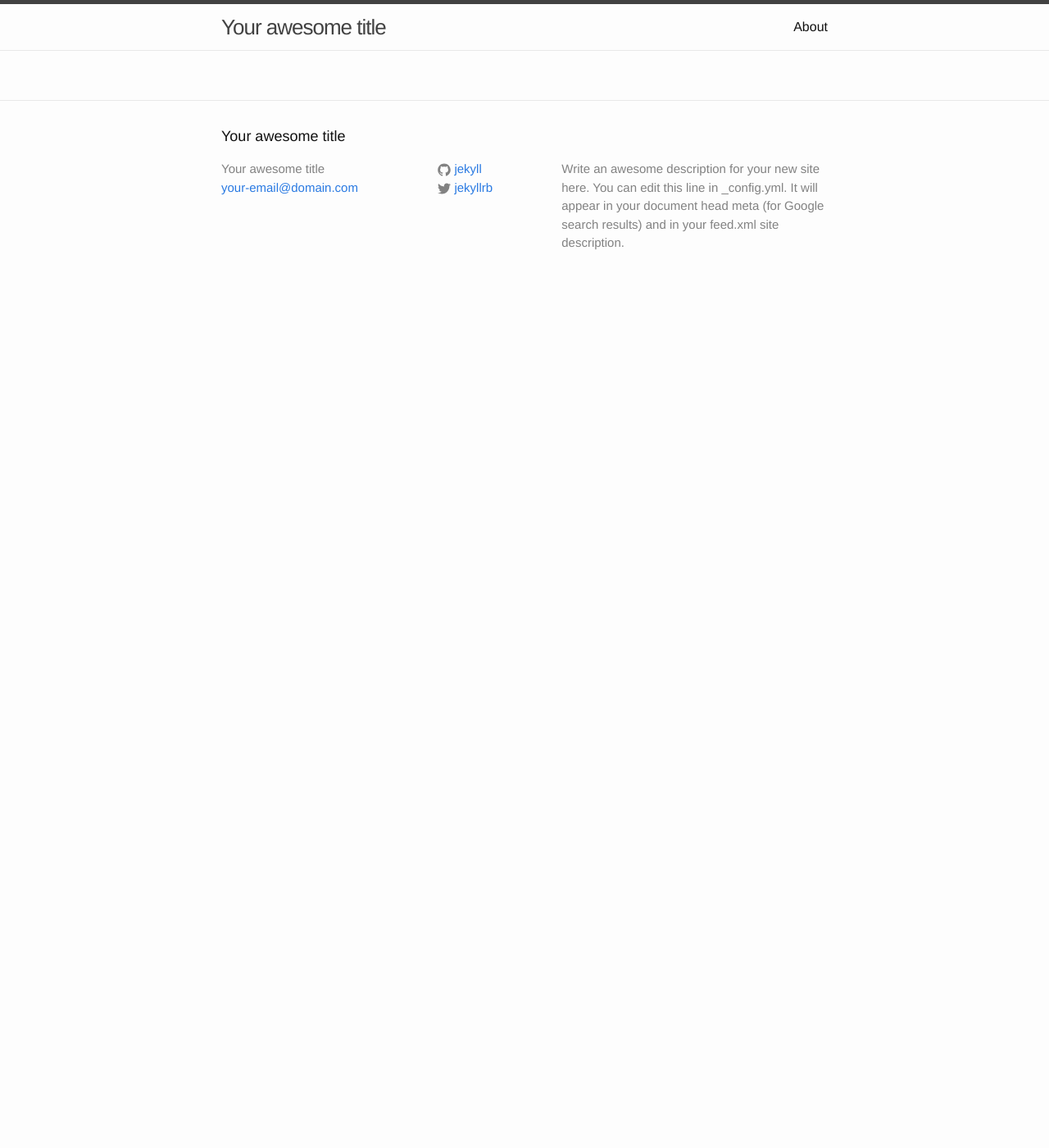
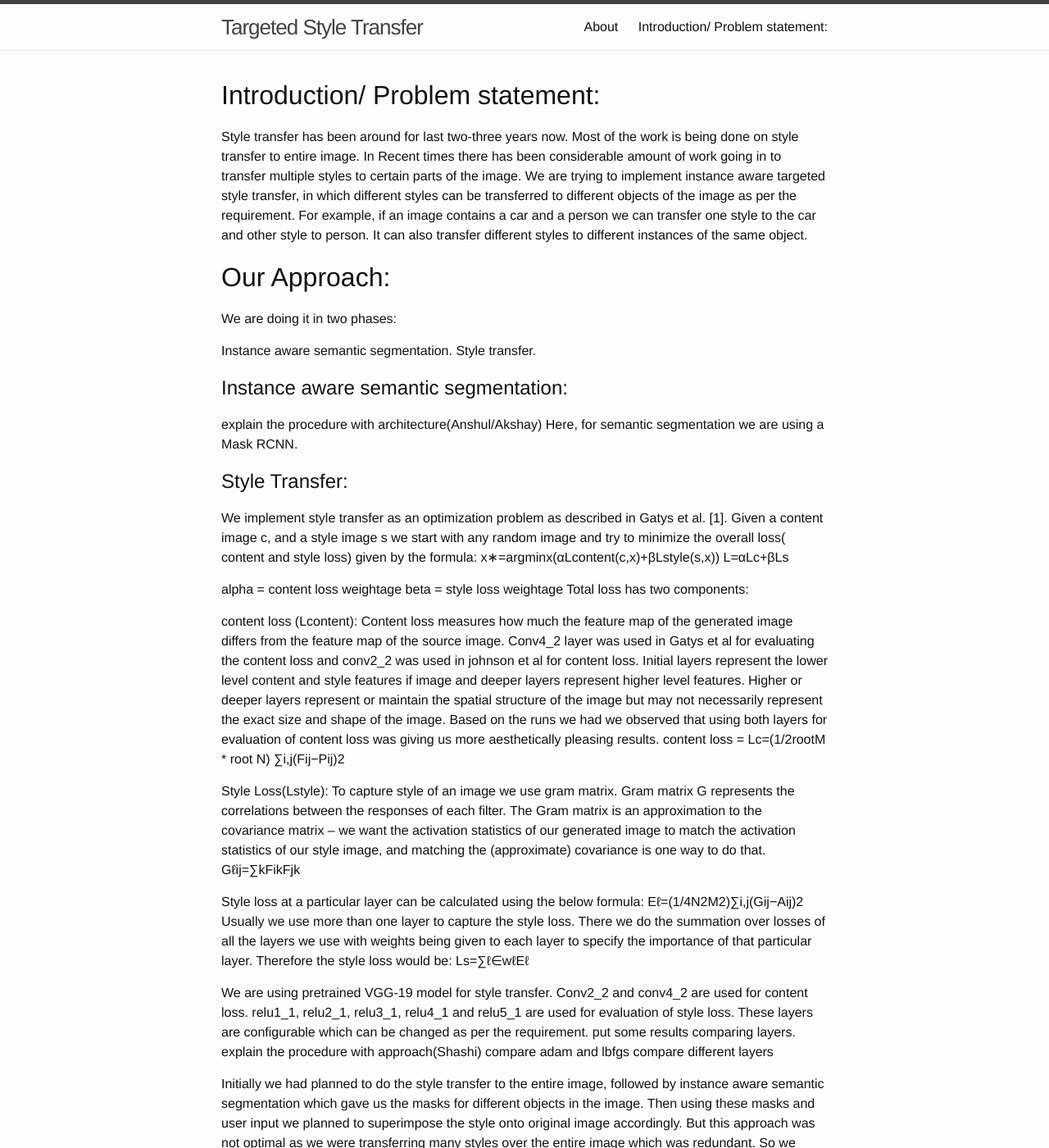
Before and after one commit to DarkKnightsDL/TargetedStyleTransfer, a Jekyll site: the page built from docs/index.md, in a window 1280 px wide and 1400 px high. Shown: the whole window at 82% size. Built offline with Jekyll 4.4.1, drawn with Linux system fonts in a browser that asks for light colours; our own code applies the rules of GitHub Pages for plain Markdown files; some of the changed text lies outside the part shown.

Commit message:
Baseline site

```diff
--- a/docs/_config.yml
+++ b/docs/_config.yml
@@ -6,16 +6,13 @@
 # 'jekyll serve'. If you change this file, please restart the server process.
 
 # Site settings
-title: Your awesome title
-email: your-email@domain.com
+title: Targeted Style Transfer
+email: dark.knightsdl@gmail.com
 description: > # this means to ignore newlines until "baseurl:"
-  Write an awesome description for your new site here. You can edit this
-  line in _config.yml. It will appear in your document head meta (for
-  Google search results) and in your feed.xml site description.
-baseurl: "" # the subpath of your site, e.g. /blog
+    Deep learning approach to targeted style transfer.
+baseurl: "/TargetedStyleTransfer/" # the subpath of your site, e.g. /blog
 url: "http://yourdomain.com" # the base hostname & protocol for your site
-twitter_username: jekyllrb
-github_username:  jekyll
+github_username:  DarkKnightsDL
 
 # Build settings
 markdown: kramdown
--- a/docs/index.md
+++ b/docs/index.md
@@ -1,3 +1,52 @@
 ---
 layout: default
 ---
+
+# Introduction/ Problem statement:
+
+Style transfer has been around for last two-three years now. Most of the work is being done on style transfer to entire image. In Recent times there has been considerable amount of work going in to transfer multiple styles to certain parts of the image. We are trying to implement instance aware targeted style transfer, in which different styles can be transferred to different objects of the image as per the requirement. For example, if an image contains a car and a person we can transfer one style to the car and other style to person. It can also transfer different styles to different instances of the same object.
+
+# Our Approach:
+
+We are doing it in two phases:
+
+Instance aware semantic segmentation.
+Style transfer.
+
+## Instance aware semantic segmentation:
+explain the procedure with architecture(Anshul/Akshay)
+Here, for semantic segmentation we are using a Mask RCNN.
+
+## Style Transfer:
+We implement style transfer as an optimization problem as described in Gatys et al. [1]. Given a content image c, and a style image s we start with any random image and try to minimize the overall loss( content and style loss) given by the formula:
+x∗=argminx(αLcontent(c,x)+βLstyle(s,x))
+L=αLc+βLs
+
+
+
+alpha = content loss weightage
+beta = style loss weightage
+Total loss has two components:
+
+content loss (Lcontent):  Content loss measures how much the feature map of the generated image differs from the feature map of the source image. Conv4_2 layer was used in Gatys et al for evaluating the content loss and conv2_2 was used in johnson et al for content loss. Initial layers represent the lower level content and style features if image and deeper layers represent higher level features. Higher or deeper layers represent or maintain the spatial structure of the image but may not necessarily represent the exact size and shape of the image. Based on the runs we had we observed that using both layers for evaluation of content loss was giving us more aesthetically pleasing results.
+content loss = Lc=(1/2rootM * root N) ∑i,j(Fij−Pij)2
+
+Style Loss(Lstyle):  To capture style of an image we use gram matrix.  Gram matrix G represents the correlations between the responses of each filter. The Gram matrix is an approximation to the covariance matrix -- we want the activation statistics of our generated image to match the activation statistics of our style image, and matching the (approximate) covariance is one way to do that.
+Gℓij=∑kFikFjk
+
+Style loss at a particular layer can be calculated using the below formula:
+Eℓ=(1/4N2M2)∑i,j(Gij−Aij)2
+Usually we use more than one layer to capture the style loss. There we do the summation over losses of all the layers we use with weights being given to each layer to specify the importance of that particular layer. Therefore the style loss would be:
+Ls=∑ℓ∈wℓEℓ
+
+We are using pretrained VGG-19 model for style transfer. Conv2_2 and conv4_2 are used for content loss. relu1_1, relu2_1, relu3_1, relu4_1 and relu5_1 are used for evaluation of style loss. These layers are configurable which can be changed as per the requirement.
+put some results comparing layers.
+explain the procedure with approach(Shashi)
+compare adam and lbfgs
+compare different layers
+
+Initially we had planned to do the style transfer to the entire image, followed by instance aware semantic segmentation which gave us the masks for different objects in the image. Then using these masks and user input we planned to superimpose the style onto original image accordingly. But this approach was not optimal as we were transferring many styles over the entire image which was redundant.  So we came up with a different approach for achieving targeted style transfer. Now, we are first doing the instance aware semantic segmentation part, which gives us the bounding boxes as well as the masks for each instance of every object in the image. After that, we take the input from the user as to which instance of which object he/she wants the style to be transferred on. The user can select multiple object instances and for the selected objects, we generate the masks as black and white images, with the white part denoting the mask for that object instance. Once this is done, we transfer the style onto the various user specified objects, and finally we get the style transferred image with the style transfer on the selected objects accordingly.
+
+# Results:
+
+# References:
```
Also changed, not shown: docs/data/anshul_both.jpg (added), docs/data/anshul_conv2_2.jpg (added), docs/data/anshul_conv_4_2.jpg (added).
